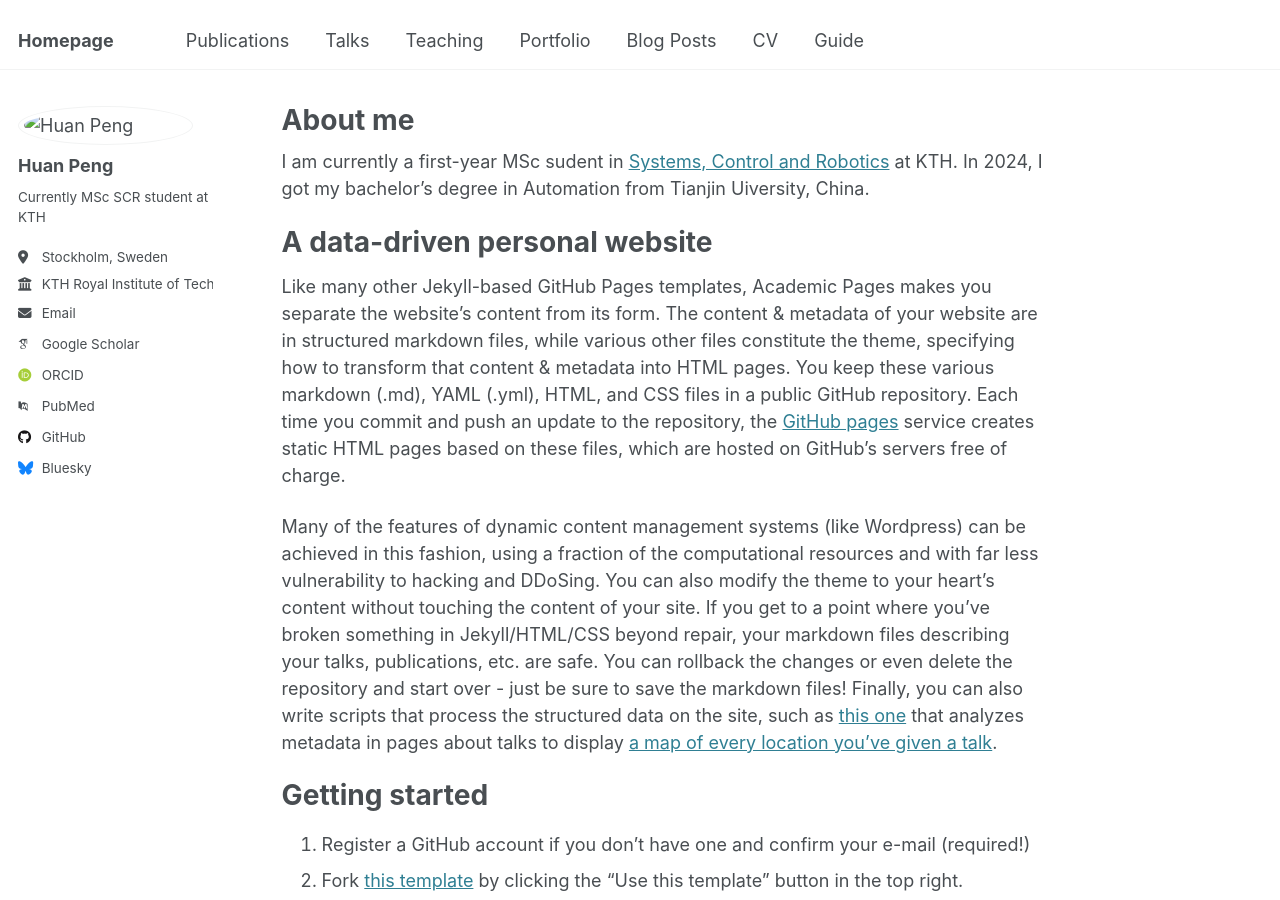
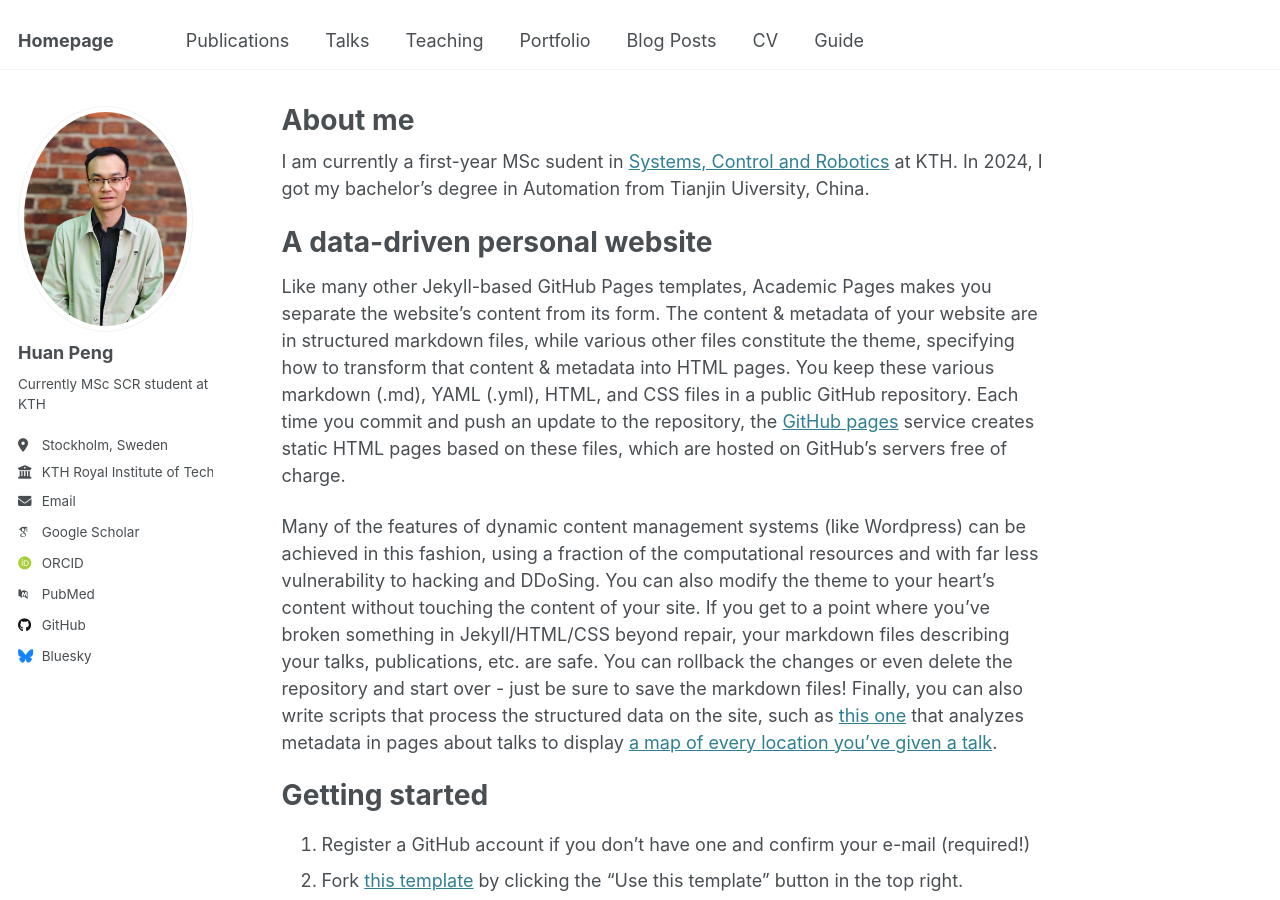
Before and after one commit to huanpen/huanpeng, a Jekyll site: the page built from _pages/about.md, in a window 1280 px wide and 900 px high. Built offline with Jekyll 4.4.1, drawn with Linux system fonts in a browser that asks for light colours; some web fonts are replaced.

Commit message:
Change avatar path in configuration
Updated avatar path to use a relative URL.

Signed-off-by: Huan Peng <huanp@kth.se>

```diff
--- a/_config.yml
+++ b/_config.yml
@@ -22,7 +22,7 @@ repository               : "https://huanpen.github.io/huanpeng/"
 #               Additional customization can be done by editing /_includes/author-profile.html
 author:
   # Biographic information
-  avatar           : "/images/huanp.jpg"
+  avatar           : "huanp.jpg"
   name             : "Huan Peng"
   pronouns         : # example: "she/her"
   bio              : "Currently MSc SCR student at KTH"
```
